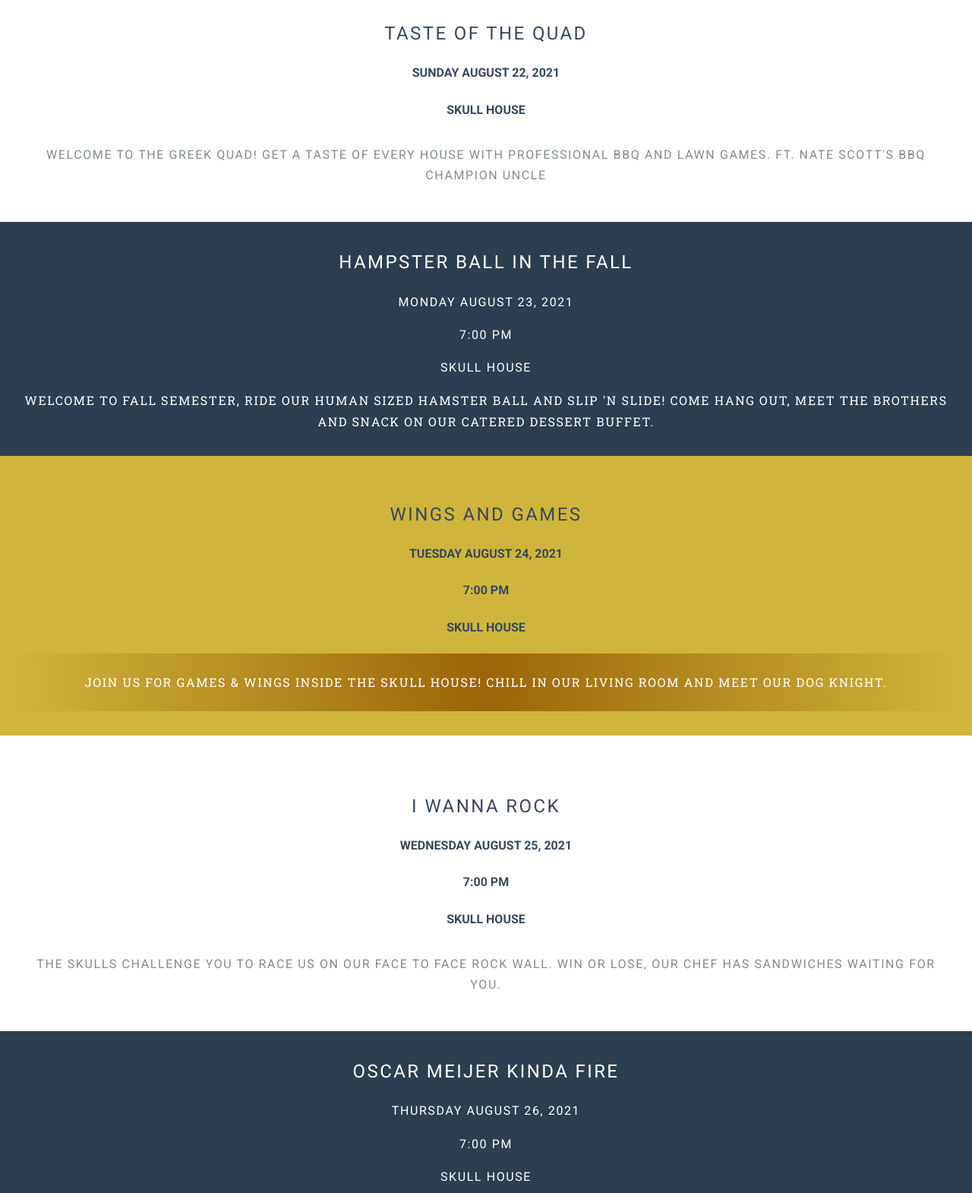
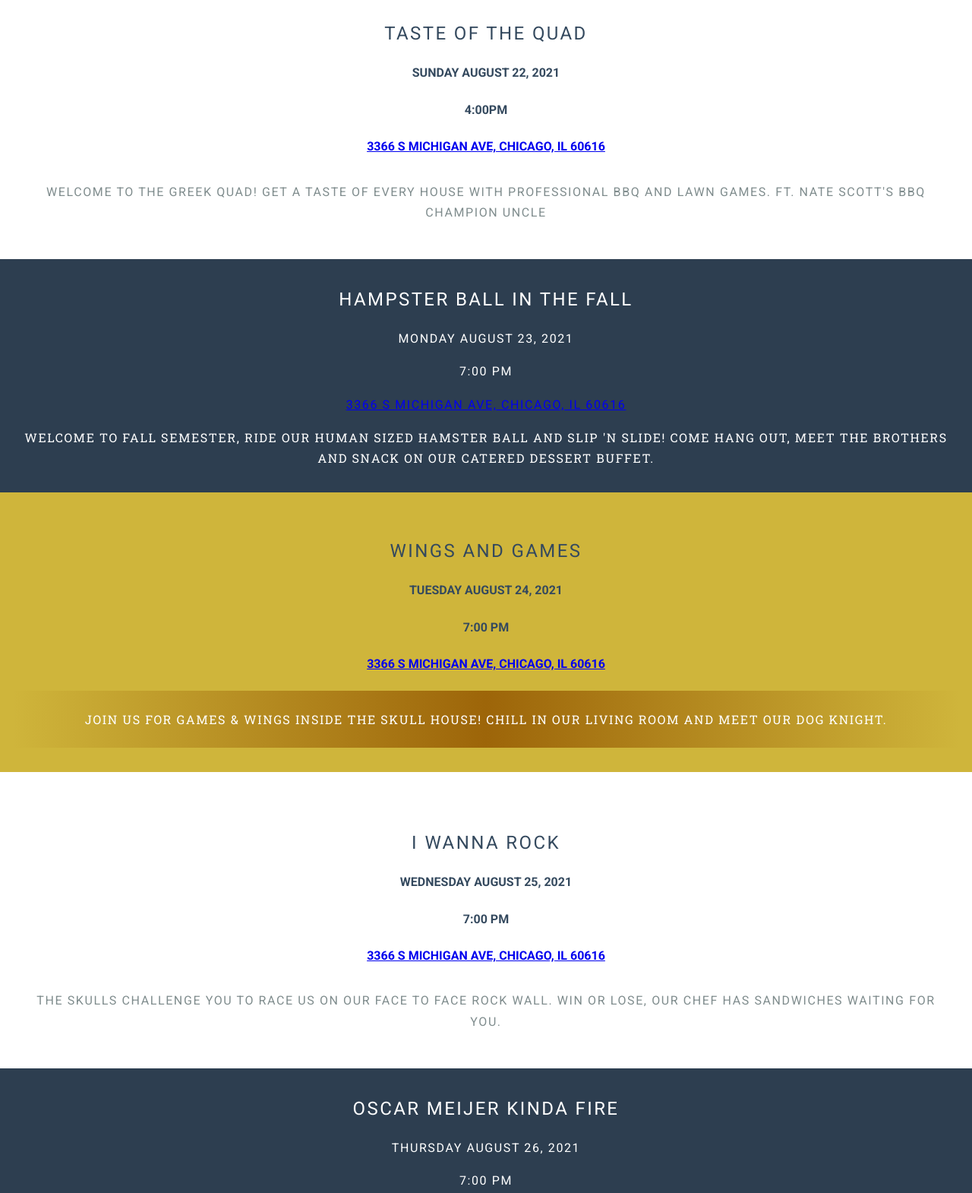
Before and after one commit to aepks/aepks.com, a plain HTML site: page static/recruitment/index.html in a window 1280 px wide. Shown: the part 660-2230 px from the top of the page at 76% size. Drawn offline with nearby package versions, Linux system fonts and the light colour scheme.

Commit message:
Update index.html

```diff
--- a/static/recruitment/index.html
+++ b/static/recruitment/index.html
@@ -94,8 +94,8 @@
         <div class="content">
             <h2 class="content-head is-center">Taste of the Quad</h2>
             <h4 class="event-content-subhead is-center">Sunday August 22, 2021</h4>
-            <h4 class="event-content-subhead is-center"></h4>
-            <h4 class="event-content-subhead is-center">Skull House</h4>
+            <h4 class="event-content-subhead is-center">4:00pm</h4>
+            <h4 class="event-content-subhead is-center"><a href="https://goo.gl/maps/QRovB99T7GNbATzF8" target="_blank">3366 S Michigan Ave, Chicago, IL 60616</a></h4>
             <div class="is-center">
                 <p class="content-head">
                     Welcome to the Greek quad! Get a taste of every house with professional bbq and lawn games. ft. Nate Scott's BBQ Champion Uncle
@@ -109,7 +109,7 @@
             <h2 class="content-head-ribbon is-center">Hampster Ball in the Fall</h2>
             <h4 class="content-head-ribbon is-center">Monday August 23, 2021</h4>
             <h4 class="content-head-ribbon is-center">7:00 PM</h4>
-            <h4 class="content-head-ribbon is-center">Skull House</h4>
+            <h4 class="content-head-ribbon is-center"><a href="https://goo.gl/maps/QRovB99T7GNbATzF8" target="_blank">3366 S Michigan Ave, Chicago, IL 60616</a></h4>
             <div class="content-head-ribbon is-center">
                 <p class="objects">
                     Welcome to fall semester, ride our human sized hamster ball and slip 'n slide! Come hang out, meet the brothers and snack on our catered dessert buffet.
@@ -125,7 +125,7 @@
             <h2 class="content-head is-center">Wings and Games</h2>
             <h4 class="event-content-subhead is-center">Tuesday August 24, 2021</h4>
             <h4 class="event-content-subhead is-center">7:00 PM</h4>
-            <h4 class="event-content-subhead is-center">Skull House</h4>
+            <h4 class="event-content-subhead is-center"><a href="https://goo.gl/maps/QRovB99T7GNbATzF8" target="_blank">3366 S Michigan Ave, Chicago, IL 60616</a></h4>
             <div class="core-list content-head-ribbon">
                 <p class="objects">
                     Join us for games & wings inside the Skull house! Chill in our living room and meet our dog Knight.
@@ -141,7 +141,7 @@
             <h2 class="content-head is-center">I Wanna Rock</h2>
             <h4 class="event-content-subhead is-center">Wednesday August 25, 2021</h4>
             <h4 class="event-content-subhead is-center">7:00 PM</h4>
-            <h4 class="event-content-subhead is-center">Skull House</h4>
+            <h4 class="event-content-subhead is-center"><a href="https://goo.gl/maps/QRovB99T7GNbATzF8" target="_blank">3366 S Michigan Ave, Chicago, IL 60616</a></h4>
             <div class="is-center">
                 <p class="content-head">
                     The Skulls CHALLENGE YOU to race us on our face to face rock wall. Win or lose, our chef has sandwiches waiting for you.
@@ -156,7 +156,7 @@
             <h2 class="content-head-ribbon is-center">Oscar Meijer Kinda Fire</h2>
             <h4 class="content-head-ribbon is-center">Thursday August 26, 2021</h4>
             <h4 class="content-head-ribbon is-center">7:00 PM</h4>
-            <h4 class="content-head-ribbon is-center">Skull House</h4>
+            <h4 class="content-head-ribbon is-center"><a href="https://goo.gl/maps/QRovB99T7GNbATzF8" target="_blank">3366 S Michigan Ave, Chicago, IL 60616</a></h4>
             <div class="content-head-ribbon is-center">
                 <p class="objects">
                     Take a seat on a log and roast some dogs! S'mores, lawn games and more. We're here to chill, so eat your fill.
```
